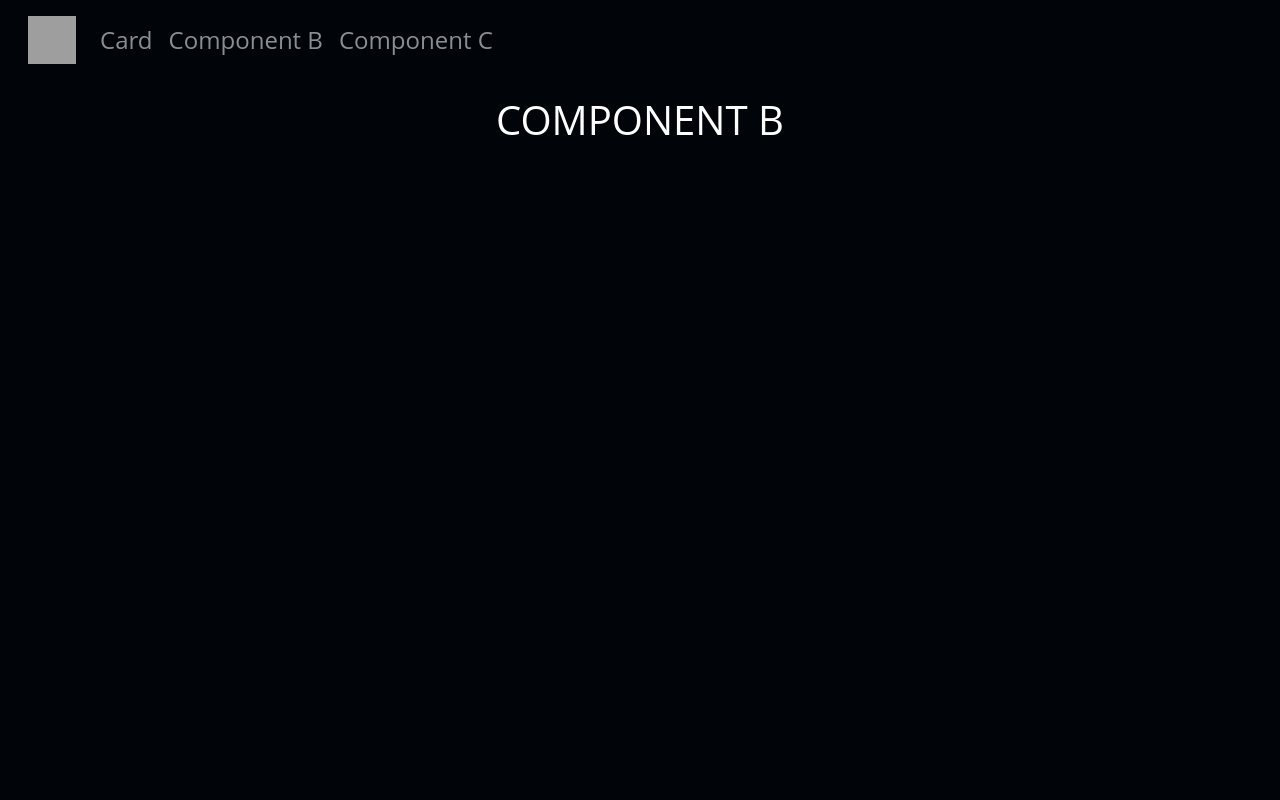
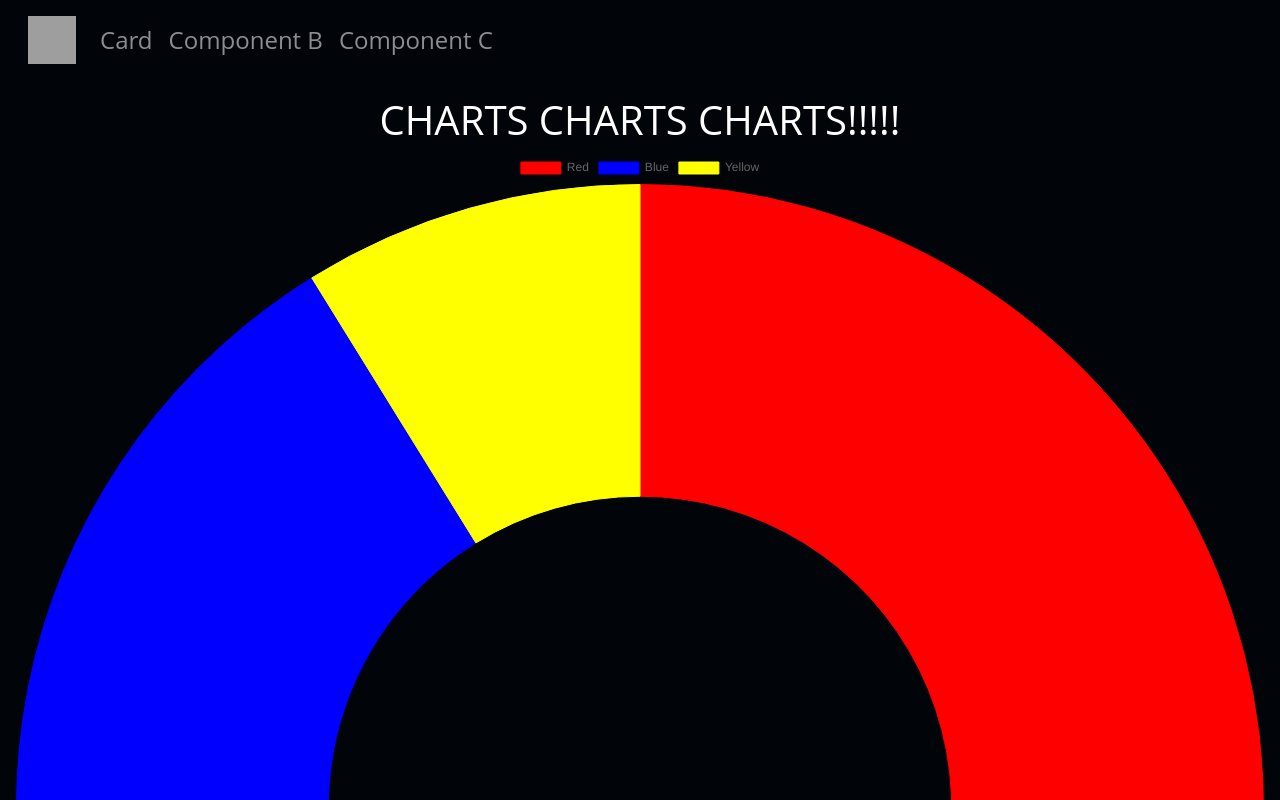
Before and after one commit to hickamt/CS464-Group-Project, a React (Vite) app in the folder react_client/: page /componentB in a window 1280 px wide. Shown: the top 800 px of the page. Built offline with nearby package versions, Linux system fonts and the light colour scheme; no server answers; grey boxes are pictures that could not be loaded.

Commit message:
hope you like doughnuts "joke"

```diff
--- a/react_client/package.json
+++ b/react_client/package.json
@@ -12,8 +12,10 @@
   "dependencies": {
     "axios": "1.4.0",
     "bootstrap": "5.3.0",
+    "chart.js": "^4.4.0",
     "react": "18.2.0",
     "react-bootstrap": "2.8.0",
+    "react-chartjs-2": "^5.2.0",
     "react-dom": "18.2.0",
     "react-helmet": "6.1.0",
     "react-icons": "4.10.1",
--- a/react_client/src/components/compt_b/ComponentB.jsx
+++ b/react_client/src/components/compt_b/ComponentB.jsx
@@ -1,9 +1,27 @@
+import { Chart as ChartJS, ArcElement, Tooltip, Legend } from "chart.js";
+import { Doughnut } from "react-chartjs-2";
 export default function ComponentThree() {
+
+  ChartJS.register(ArcElement, Tooltip, Legend);
+  const data = {
+    labels: ["Red", "Blue", "Yellow"],
+    datasets: [
+      {
+        label: "# of Votes",
+        data: [12, 19, 3],
+        backgroundColor: ["red", "blue", "yellow"],
+        borderColor: ["red", "blue", "yellow"],
+        borderWidth: 1,
+      },
+    ],
+  }
+
   return (
     <>
       <div className="component-three text-center mt-3">
-        <h1>COMPONENT B</h1>
+        <h1>CHARTS CHARTS CHARTS!!!!!</h1>
       </div>
+      <Doughnut data={data} />
     </>
   );
 }
```
